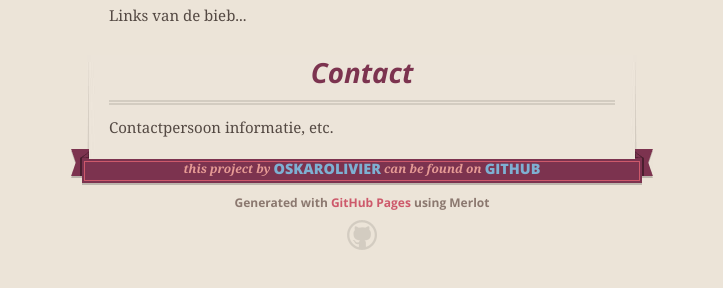
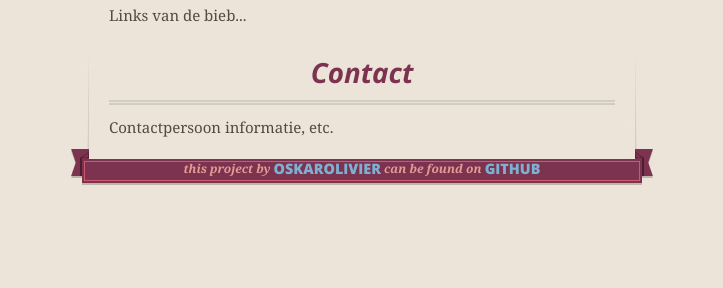
Before and after one commit to OskarOlivier/koken-zonder-sterren, a plain HTML site: page index.html in a window 1280 px wide. Shown: the part 654-942 px from the top of the page, without its empty margins (278-1001 px from the left). After the commit the page ends 879 px from the top, so only its background shows below. Drawn offline with nearby package versions, Linux system fonts and the light colour scheme.

Commit message:
Update index.html

```diff
--- a/index.html
+++ b/index.html
@@ -17,7 +17,7 @@
         $('#main_content').headsmart()
       })
     </script>
-    <title>Koken Zonder Sterren by OskarOlivier</title>
+    <title>Koken Zonder Sterren</title>
   </head>
 
   <body>
@@ -82,8 +82,6 @@
           <span class="left-tail"></span>
           <span class="right-tail"></span>
         </span>
-        <p>Generated with <a href="http://pages.github.com">GitHub Pages</a> using Merlot</p>
-        <span class="octocat"></span>
       </footer>
 
     </div>
```
